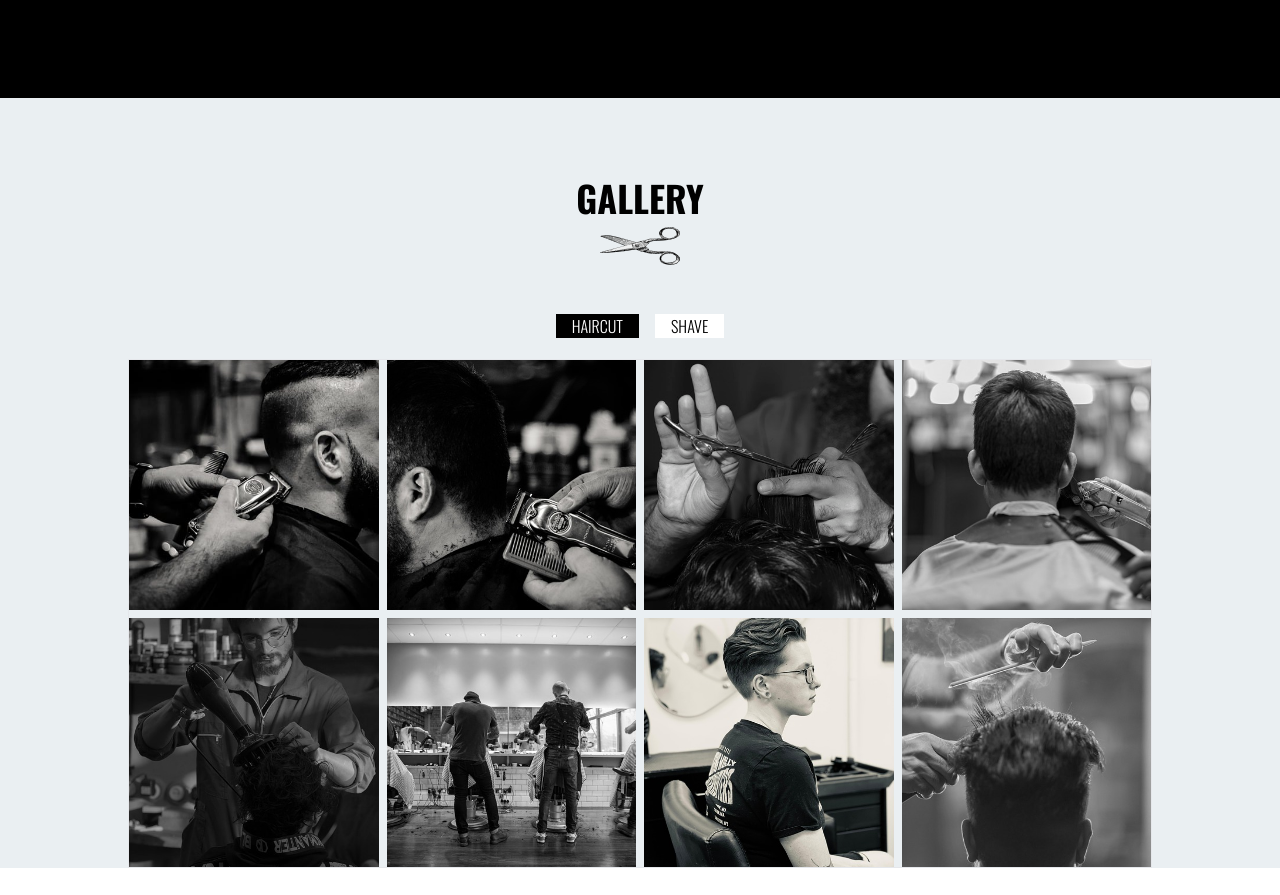
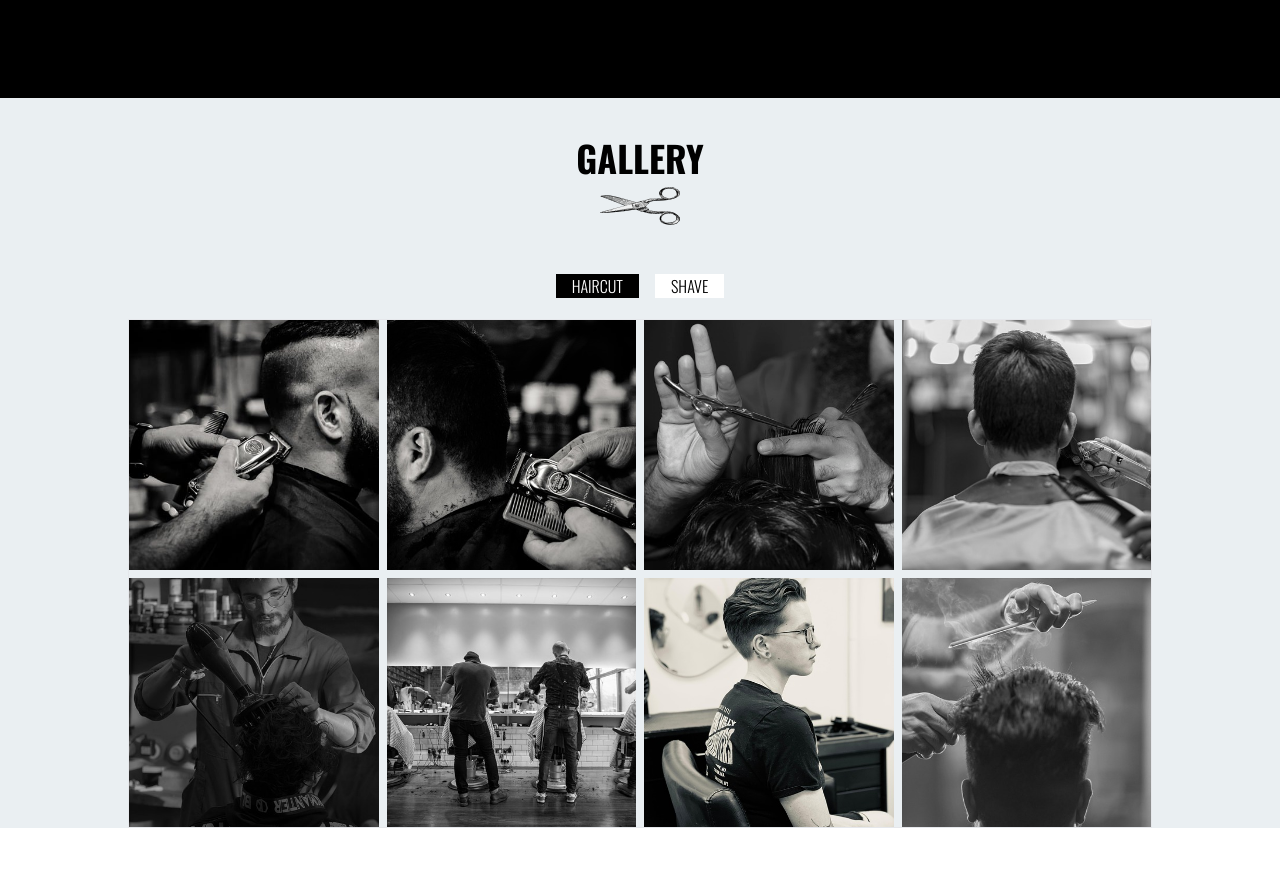
Before and after one commit to Danieljamespm/barber-shop-react, a React (Vite) app: page / in a window 1280 px wide. Shown: the part 5603-6498 px from the top of the page. Built offline with nearby package versions, Linux system fonts and the light colour scheme.

Commit message:
updated some styling to clean up page.

```diff
--- a/src/Components/Gallery.jsx
+++ b/src/Components/Gallery.jsx
@@ -45,7 +45,7 @@ const Gallery = () => {
 
     return (
       <div id='gallery' className='bg-[#EAEFF2] mb-10 md:mb-20 w-full max-w-screen'>
-        <h2 className='text-4xl text-center font-oswald font-bold pt-20 pb-2 '>GALLERY</h2>
+        <h2 className='text-4xl text-center font-oswald font-bold pt-10 pb-2 '>GALLERY</h2>
         <img className='w-[80px] mx-auto pb-10' src='./barber-scissors.png' />
         <div className='  w-[90%] m-auto'>
         <div className='text-center pb-5'>
--- a/src/Components/Joinus.jsx
+++ b/src/Components/Joinus.jsx
@@ -7,7 +7,7 @@ const Joinus = () => {
         <img className='w-[80px] md:w-[150px] mx-auto md:mx-0 pb-5 md:p-0 md:pr-3' src={'./barber-scissors.png'} />
         <p className='text-white'>WANT TO BE A MEMBER? JOIN OUR CREW</p>
         <div>
-        <button className='bg-[#D19D64] p-0 px-4 m-4 text-[9px] hover:text-[#d19d64] hover:bg-black hover:duration-500 rounded-lg font-oswald font-bold tracking-widest'>JOIN US</button>
+        <button className='bg-[#D19D64] p-0 px-4 m-4 text-[9px] hover:text-black hover:bg-white hover:duration-500 rounded-lg font-oswald font-bold tracking-widest'>JOIN US</button>
         </div>
     </div>
 
```
